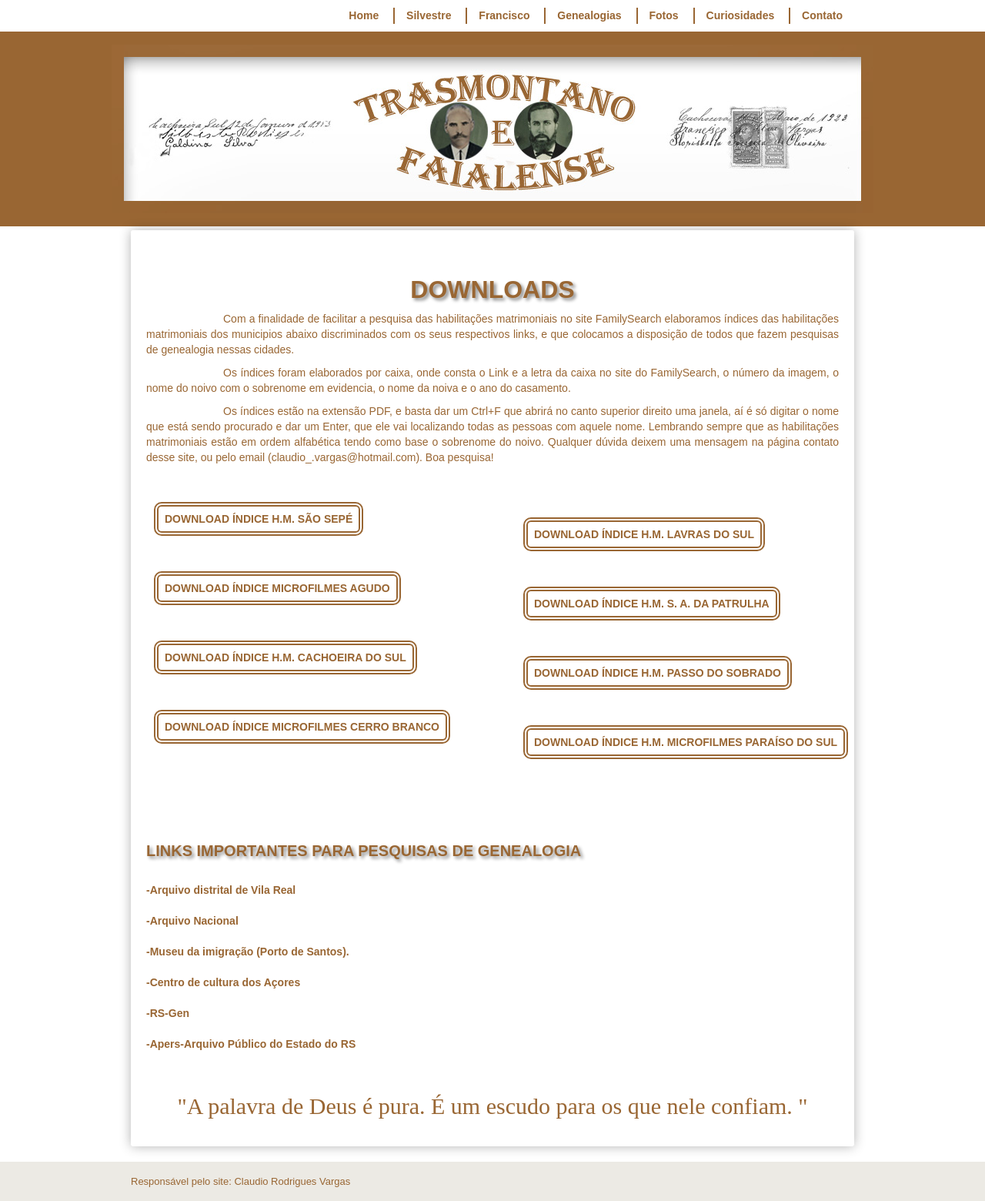
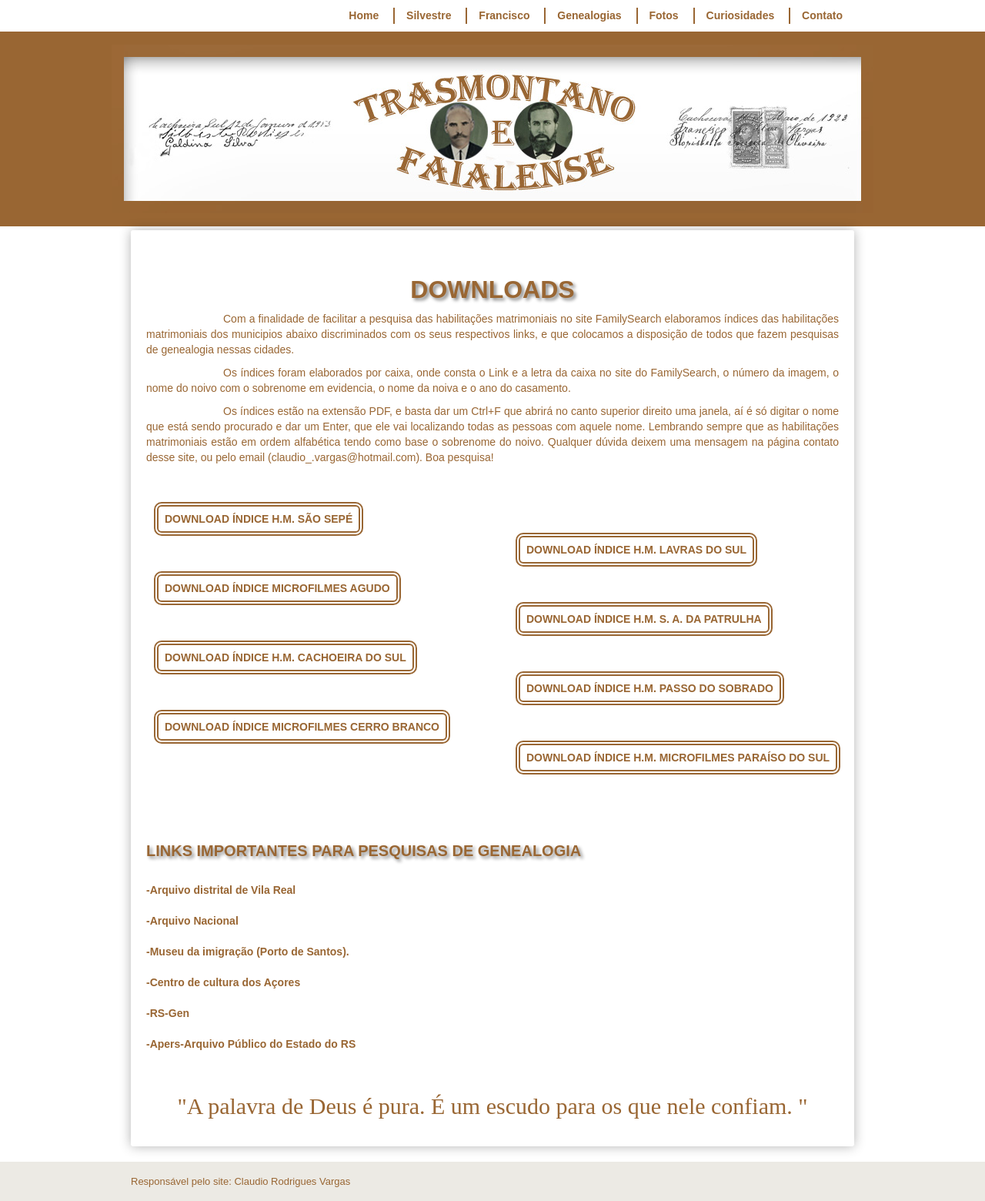
Before and after one commit to claudiovargas1955/claudiovargas1955.github.io, a Jekyll site: the page built from _pages/downloads.html, in a window 1280 px wide. Shown: the whole page at 77% size. Built offline with Jekyll 4.4.1, drawn with Linux system fonts in a browser that asks for light colours; some web fonts are replaced.

Commit message:
Update downloads.html

```diff
--- a/_pages/downloads.html
+++ b/_pages/downloads.html
@@ -38,7 +38,7 @@ a:hover{text-decoration:underline;
             }
 
 	 .indsap {position:relative;
-	                 top:50px;
+	                 top:70px;
 			 border-radius: 10px 10px 10px 10px;
 			 border:6px double;
 			 padding-left:8px;
@@ -47,7 +47,7 @@ a:hover{text-decoration:underline;
 			 padding-right:8px;
                          color:#996633;
 			 font-weight:bold;
-			 margin-left:490px;
+			 margin-left:480px;
 
             }
 
@@ -65,7 +65,7 @@ a:hover{text-decoration:underline;
             }
 
 	 .indlcs {position:relative;
-	               top:100px;
+	               top:120px;
                        border-radius: 10px 10px 10px 10px;
 	               border:6px double;
                        padding-left:8px;
@@ -74,7 +74,7 @@ a:hover{text-decoration:underline;
                        padding-right:8px;
                        color:#996633;
 	               font-weight:bold;
-	               margin-left:490px;
+	               margin-left:480px;
             }
 
 	 .indlds {position:relative;
@@ -91,7 +91,7 @@ a:hover{text-decoration:underline;
             }
 
 	 .indlfs {position:relative;
-	               top:150px;
+	               top:170px;
                        border-radius: 10px 10px 10px 10px;
 	               border:6px double;
                        padding-left:8px;
@@ -100,7 +100,7 @@ a:hover{text-decoration:underline;
                        padding-right:8px;
                        color:#996633;
 	               font-weight:bold;
-	               margin-left:490px;
+	               margin-left:480px;
             }
 
 
@@ -118,7 +118,7 @@ a:hover{text-decoration:underline;
             }
 
 	 .indlhs {position:relative;
-	               top:200px;
+	               top:220px;
                        border-radius: 10px 10px 10px 10px;
 	               border:6px double;
                        padding-left:8px;
@@ -127,7 +127,7 @@ a:hover{text-decoration:underline;
                        padding-right:8px;
                        color:#996633;
 	               font-weight:bold;
-	               margin-left:490px;
+	               margin-left:480px;
             }
 
 	h3{text-shadow: 3px 3px 4px #888;
```
